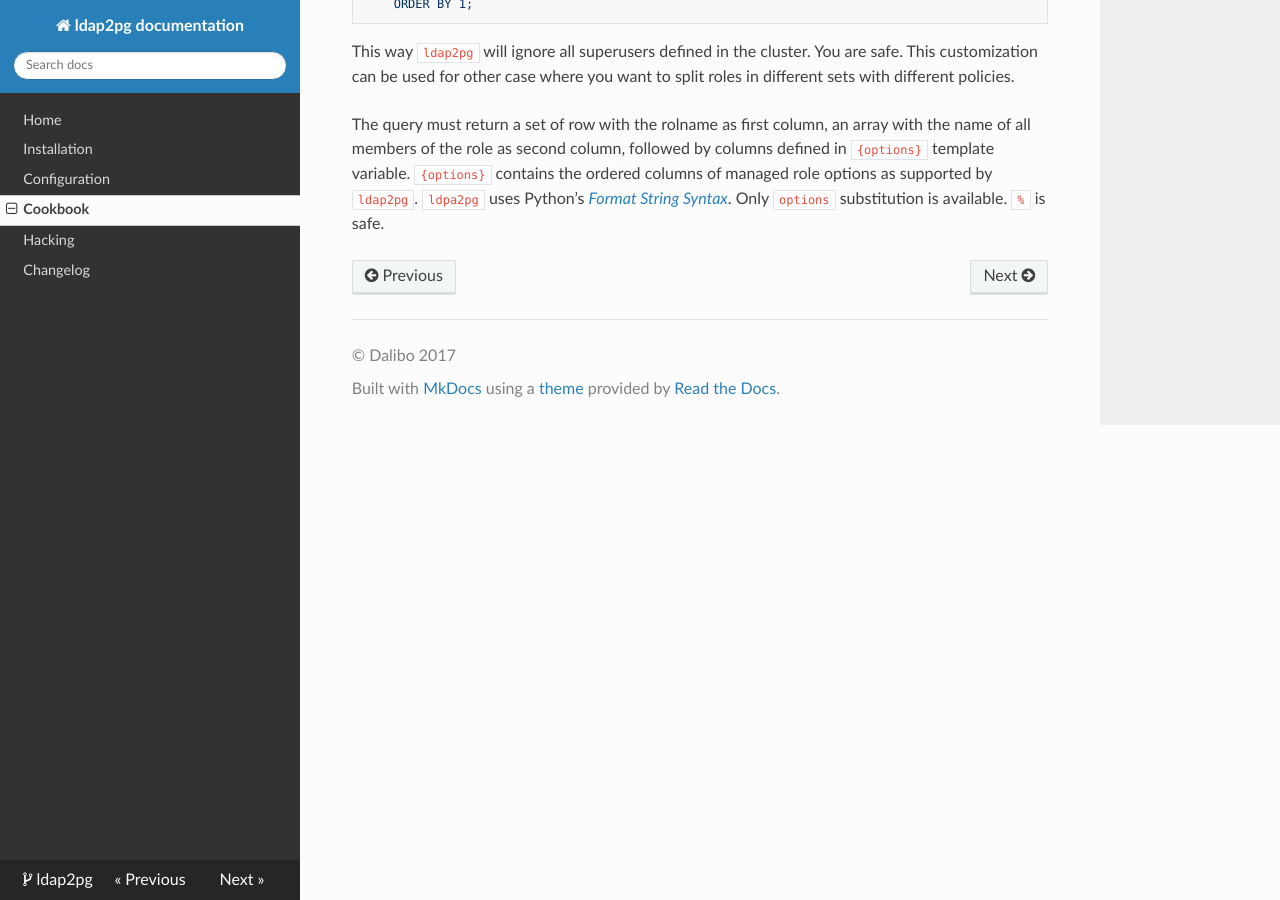
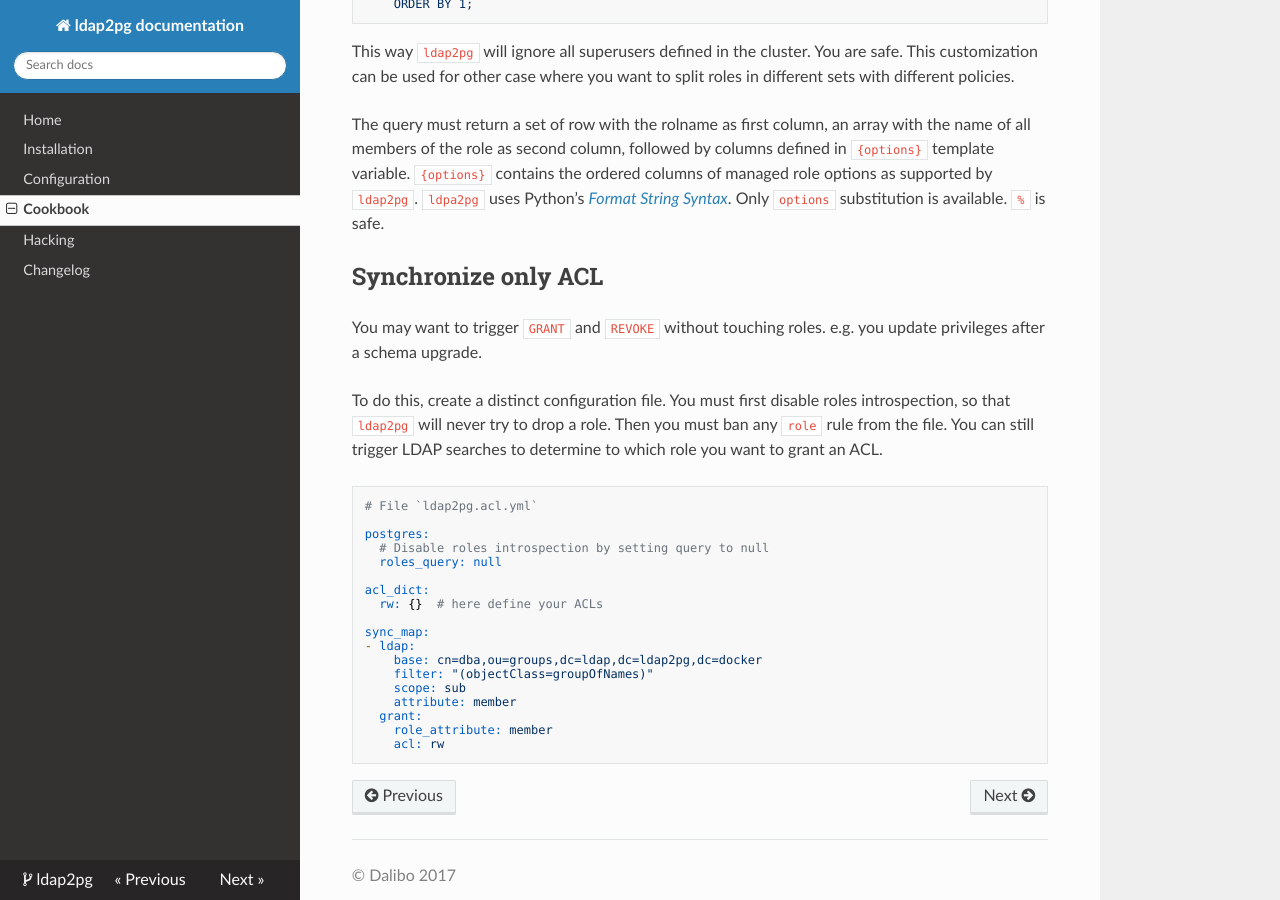
Before and after one commit to dalibo/ldap2pg, an MkDocs documentation site: the page built from docs/cookbook.md, in a window 1280 px wide and 900 px high, scrolled down 752 px. Built offline with MkDocs 1.6.1, drawn with Linux system fonts in a browser that asks for light colours; nearby versions of some CDN libraries; old or Windows-style settings are respelled for this version of MkDocs.

Commit message:
Allow to bypass role introspection with null

````diff
--- a/docs/cookbook.md
+++ b/docs/cookbook.md
@@ -46,3 +46,35 @@ columns of managed role options as supported by `ldap2pg`. `ldpa2pg` uses
 Python's [*Format String
 Syntax*](https://docs.python.org/3.7/library/string.html#formatstrings). Only
 `options` substitution is available. `%` is safe.
+
+
+# Synchronize only ACL
+
+You may want to trigger `GRANT` and `REVOKE` without touching roles. e.g. you
+update privileges after a schema upgrade.
+
+To do this, create a distinct configuration file. You must first disable roles
+introspection, so that `ldap2pg` will never try to drop a role. Then you must
+ban any `role` rule from the file. You can still trigger LDAP searches to
+determine to which role you want to grant an ACL.
+
+``` yaml
+# File `ldap2pg.acl.yml`
+
+postgres:
+  # Disable roles introspection by setting query to null
+  roles_query: null
+
+acl_dict:
+  rw: {}  # here define your ACLs
+
+sync_map:
+- ldap:
+    base: cn=dba,ou=groups,dc=ldap,dc=ldap2pg,dc=docker
+    filter: "(objectClass=groupOfNames)"
+    scope: sub
+    attribute: member
+  grant:
+    role_attribute: member
+    acl: rw
+```
````
Also changed, not shown: 3 other files.
